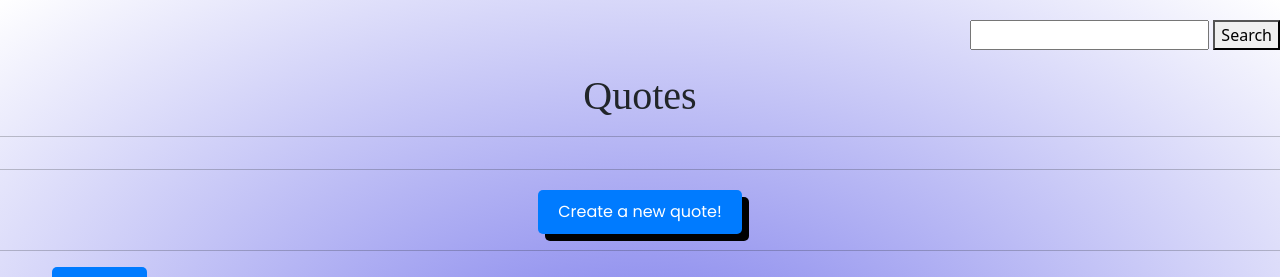
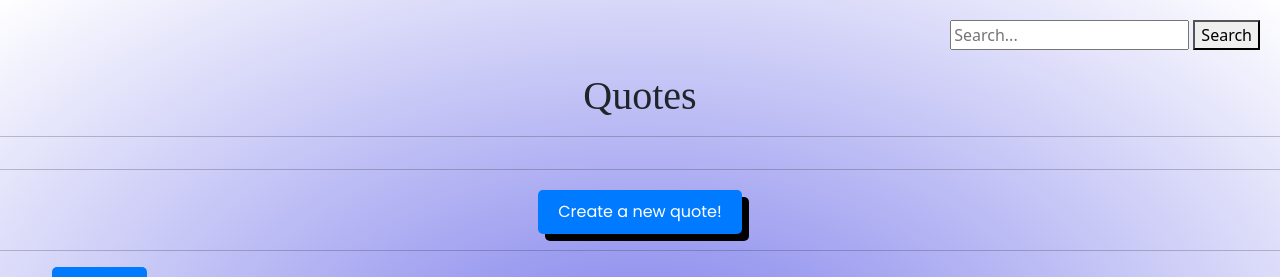
Before and after one commit to jyothsnacreator/Quote_flask_application, a Flask app: template Quote_application/templates/quotes.html in a window 1280 px wide. Shown: the top 277 px of the page. Run offline with Flask 3, Linux system fonts and the light colour scheme; the template is opened without the code that fills it, so the values that code supplies are empty; some web fonts are replaced.

Commit message:
search updated

```diff
--- a/Quote_application/quotes.py
+++ b/Quote_application/quotes.py
@@ -184,3 +184,24 @@ def get_delete(id=None):
         quotes_collection.delete_one({"_id": ObjectId(id)})
     # return to the quotes page
     return redirect("/quotes")
+
+# Modify your Flask route to handle the search request
+@app.route("/search", methods=["POST"])
+def search_quotes():
+    session_id = request.cookies.get("session_id", None)
+    if not session_id:
+        return redirect("/login")
+
+    search_term = request.form.get("searchTerm", "").strip()
+
+    if search_term:
+        quotes_collection = quotes_db.quotes_collection
+        user = session_db.session_collection.find_one({"session_id": session_id}).get("user", "unknown user")
+        data = list(quotes_collection.find({"owner": user}))
+        search_results = [quote for quote in data if search_term.lower() in quote.get("text", "").lower()]
+        # Highlight search results
+        for quote in search_results:
+            quote['text'] = quote['text'].replace(search_term, f'<span class="highlight">{search_term}</span>')
+        return render_template("quotes.html", data=search_results, user=user)
+    else:
+        return redirect("/quotes")
--- a/Quote_application/templates/quotes.html
+++ b/Quote_application/templates/quotes.html
@@ -29,12 +29,12 @@
     </head>
     <body style="background:radial-gradient(rgb(121, 121, 235),white);">
            <div>
-            <search class="search-container" style="float: right; margin-top: 20px;">
-              <form action="./search/" >
-                <input type="search" id="movie" name="q" />
-                <button type="submit">Search</button>
-              </form>
-            </search>
+            <form action="/search" method="POST" style="float: right; margin: 20px;">
+              <input type="text" name="searchTerm" id="searchInput" placeholder="Search...">
+              <button type="submit" id="searchButton">Search</button>
+          </form>
+
+          </div>
           </div>
           <br>
           <br>
@@ -81,5 +81,29 @@
     <div style="background-color: rgb(206, 235, 102); width:100%;">
     <p style="size: 20px;"> To add or see comments click on the <i class="bi bi-chat-dots-fill"></i> icon  </p>
     </div>
+
+
+
+
+    <script>
+        document.addEventListener("DOMContentLoaded", function() {
+            const searchButton = document.getElementById("searchButton");
+            const searchInput = document.getElementById("searchInput");
+
+            searchButton.addEventListener("click", function() {
+                const searchTerm = searchInput.value.trim().toLowerCase();
+                const quotes = document.querySelectorAll(".quote p");
+
+                quotes.forEach(quote => {
+                    const quoteText = quote.textContent.toLowerCase();
+                    if (quoteText.includes(searchTerm)) {
+                        quote.classList.add("highlight");
+                    } else {
+                        quote.classList.remove("highlight");
+                    }
+                });
+            });
+        });
+    </script>
     </body>
 </html>
```
